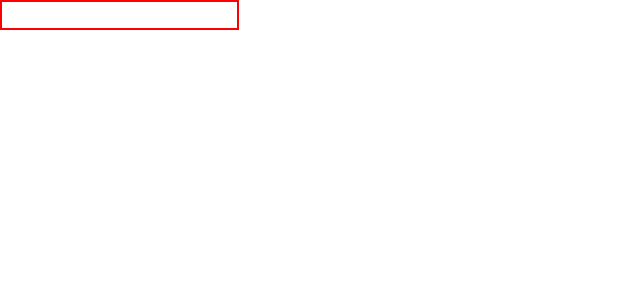
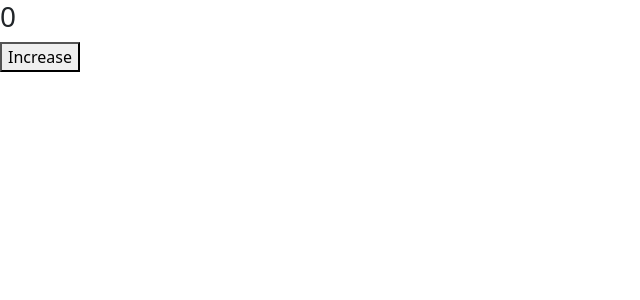
Before and after one commit to webfaisalbd/react-basics-ai, a React (Create React App) app: page / in a window 1280 px wide. Shown: the top 300 px of the page, without its empty margins (0-640 px from the left). Built offline with nearby package versions, Linux system fonts and the light colour scheme.

Commit message:
event handler binding

```diff
--- a/src/App.js
+++ b/src/App.js
@@ -1,10 +1,10 @@
 import React from 'react'
-import EventPage from './eventHandleClass/EventPage';
+import EventBinding from './eventBinding/EventBinding';
 
 const App = () => {
   return (
     <>
-        <EventPage />
+        <EventBinding />
     </>
   )
 }
--- /dev/null
+++ b/src/eventBinding/EventBinding.js
@@ -0,0 +1,30 @@
+import React, { Component } from 'react';
+
+class EventBinding extends Component {
+    constructor(props){
+        super(props)
+
+        this.state = {
+            count: 0
+        }
+        this.handleClick = this.handleClick.bind(this);
+    }
+
+    handleClick() {
+        this.setState({
+            count : this.state.count + 1
+        })
+    }
+
+
+    render() {
+        return (
+            <div>
+                <h3>{this.state.count}</h3>
+                <button onClick={this.handleClick}>Increase</button>
+            </div>
+        );
+    }
+}
+
+export default EventBinding;
```
